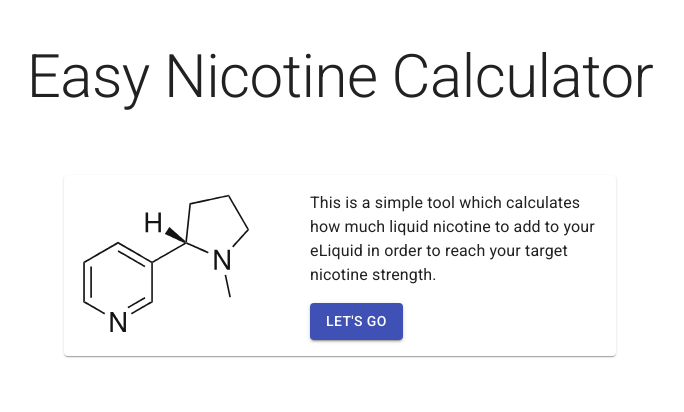
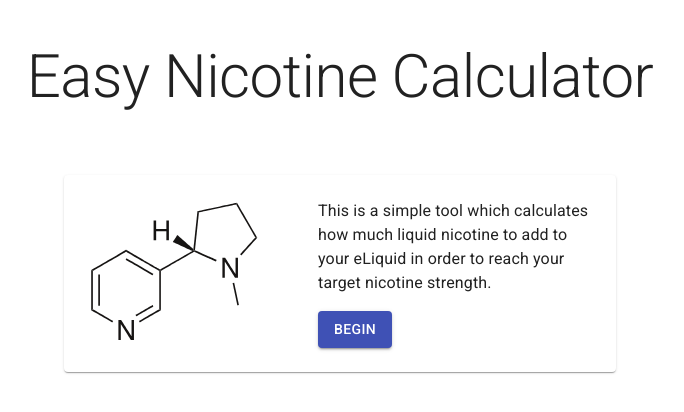
Before and after one commit to Jimfarrugia/nicotine-calculator-v2, a React (Create React App) app: page / in a window 1280 px wide. Shown: the top 412 px of the page, without its empty margins (300-984 px from the left). Built offline with nearby package versions, Linux system fonts and the light colour scheme.

Commit message:
create StepForm component

```diff
--- a/package.json
+++ b/package.json
@@ -4,6 +4,7 @@
   "private": true,
   "dependencies": {
     "@material-ui/core": "^4.3.2",
+    "@material-ui/styles": "^4.3.0",
     "react": "^16.9.0",
     "react-dom": "^16.9.0",
     "react-scripts": "3.1.0"
--- a/src/App.js
+++ b/src/App.js
@@ -2,18 +2,15 @@ import React from "react";
 import Typography from "@material-ui/core/Typography";
 import Container from "@material-ui/core/Container";
 import { makeStyles } from "@material-ui/core/styles";
-import { Grid, Paper, Button } from "@material-ui/core";
+import { Paper } from "@material-ui/core";
+import StepForm from "./components/StepForm";
 
 const useStyles = makeStyles(theme => ({
   pageTitle: {
     backgroundColor: theme.palette.background.paper,
     padding: theme.spacing(4),
     lineHeight: 1.5
-  },
-  gridItem: {
-    padding: theme.spacing(2)
-  },
-  button: {}
+  }
 }));
 
 function App() {
@@ -31,25 +28,8 @@ function App() {
         Easy Nicotine Calculator
       </Typography>
       <Container maxWidth="sm">
-        <Paper className={classes.stepFormContainer}>
-          <Grid container xs={12}>
-            <Grid item xs={5} className={classes.gridItem}>
-              <img className={classes.moleculeImg} src="molecule.svg" alt="nicotine molecule" />
-            </Grid>
-            <Grid item xs={7} className={classes.gridItem}>
-              <Typography
-                variant="body1"
-                align="left"
-                paragraph
-              >
-                This is a simple tool which calculates how much liquid nicotine to
-                add to your eLiquid in order to reach your target nicotine strength.
-              </Typography>
-              <Button variant="contained" color="primary" className={classes.button}>
-                let&apos;s go
-              </Button>
-            </Grid>
-          </Grid>
+        <Paper>
+          <StepForm />
         </Paper>
       </Container>
     </div >
--- /dev/null
+++ b/src/components/StepForm.js
@@ -0,0 +1,72 @@
+import React from 'react';
+import PropTypes from 'prop-types'
+import { Grid, Button } from "@material-ui/core";
+import { withStyles } from '@material-ui/styles';
+import Typography from "@material-ui/core/Typography";
+
+const styles = {
+  root: {},
+  GridItem: {
+    padding: "1.5rem"
+  }
+};
+
+function StepForm(props) {
+  const { classes } = props;
+    return (
+      <>
+        <Grid container xs={12}>
+          <Grid item xs={5} className={classes.GridItem}>
+            <img src="/molecule.svg" alt="nicotine molecule" />
+          </Grid>
+          <Grid item xs={7} className={classes.GridItem}>
+            <Typography
+              variant="body1"
+              align="left"
+              paragraph
+            >
+              This is a simple tool which calculates how much liquid nicotine to
+              add to your eLiquid in order to reach your target nicotine strength.
+            </Typography>
+            <Button variant="contained" color="primary">
+              begin
+            </Button>
+          </Grid>
+        </Grid>
+      </>
+    )
+}
+
+StepForm.propTypes = {
+  classes: PropTypes.object.isRequired,
+};
+
+export default withStyles(styles)(StepForm);
+//
+// export class StepForm extends Component {
+//   render() {
+//     const classes = useStyles();
+//     return (
+//       <>
+//         <Grid container xs={12}>
+//           <Grid item xs={5} className={classes.gridItem}>
+//             <img src="/molecule.svg" alt="nicotine molecule" />
+//           </Grid>
+//           <Grid item xs={7}>
+//             <Typography
+//               variant="body1"
+//               align="left"
+//               paragraph
+//             >
+//               This is a simple tool which calculates how much liquid nicotine to
+//               add to your eLiquid in order to reach your target nicotine strength.
+//             </Typography>
+//             <Button variant="contained" color="primary">
+//               begin
+//             </Button>
+//           </Grid>
+//         </Grid>
+//       </>
+//     )
+//   }
+// }
```
